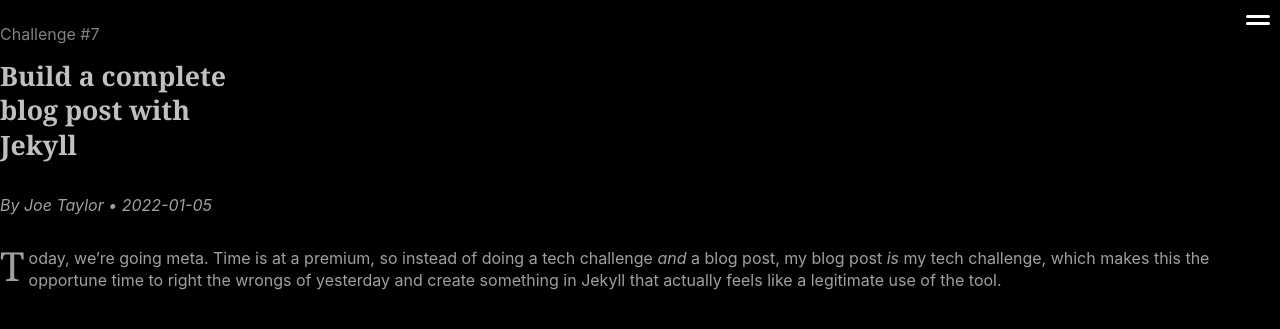
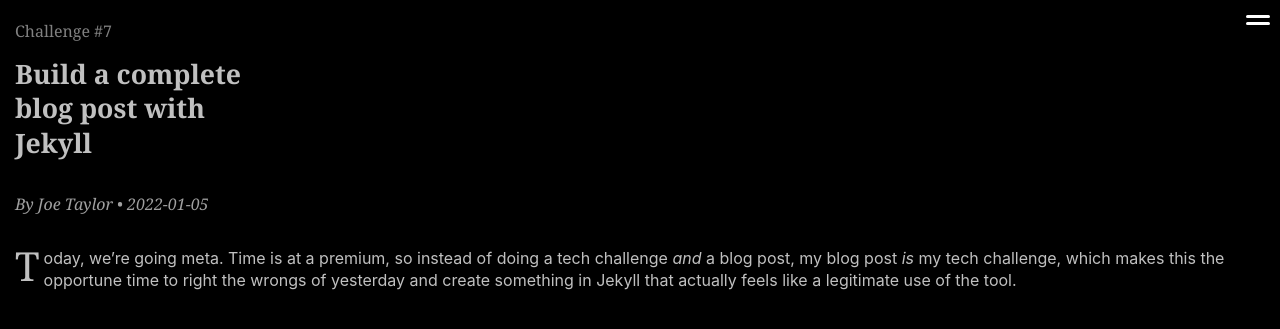
Before and after one commit to textninja/dtc0007, a Jekyll site: the page built from _posts/2022-01-05-build-complete-blog-post-in-jekyll.md, in a window 1280 px wide. Shown: the top 329 px of the page. Built offline with Jekyll 4.4.1, drawn with Linux system fonts in a browser that asks for light colours.

Commit message:
Updated styling

```diff
--- a/_sass/hamburger.scss
+++ b/_sass/hamburger.scss
@@ -41,13 +41,17 @@ nav {
         position: absolute; top: 0; left: 0; bottom: 0; right: 0;
         background-color: var(--bg);
 
+        h2 {
+            left: -200%;
+        }
+
         ul {
             display: block;
         }
 
         + #close-nav {
-            position: fixed;
-            top: 0; right: 0;
+            position: absolute;
+            top: 10px; right: 10px;
             width: $hamburger-size;
             height: $hamburger-size;
             background-color: red;
--- a/_sass/post.scss
+++ b/_sass/post.scss
@@ -4,9 +4,10 @@ body > header {
 
 .challenge-info {
     margin-bottom: -0.2em;
-    margin-top: 1.5em;
+    margin-top: 20px;
     font-size: 1em;
     color: #808080;
+    font-family: Georgia, 'Times New Roman', Times, serif;
 }
 
 h1 {
@@ -22,10 +23,11 @@ h1 {
     font-size: 1em;
     margin-top: 2em;
     margin-bottom: 2em;
+    font-family: Georgia, 'Times New Roman', Times, serif;
 }
 
 article {
-    color: var(--dim);
+    color: v#c1c1c1;
 
     p {
         line-height: 1.4em;
--- a/assets/styles/main.scss
+++ b/assets/styles/main.scss
@@ -22,7 +22,8 @@ body {
     background-color: var(--bg);
     color: var(--fg);
     font-family: -apple-system, BlinkMacSystemFont, 'Segoe UI', Roboto, Oxygen, Ubuntu, Cantarell, 'Open Sans', 'Helvetica Neue', sans-serif;
-    margin: 0em;
+    margin: 15px;
+    margin-top: 0;
     hyphens: auto;
 }
 
```
